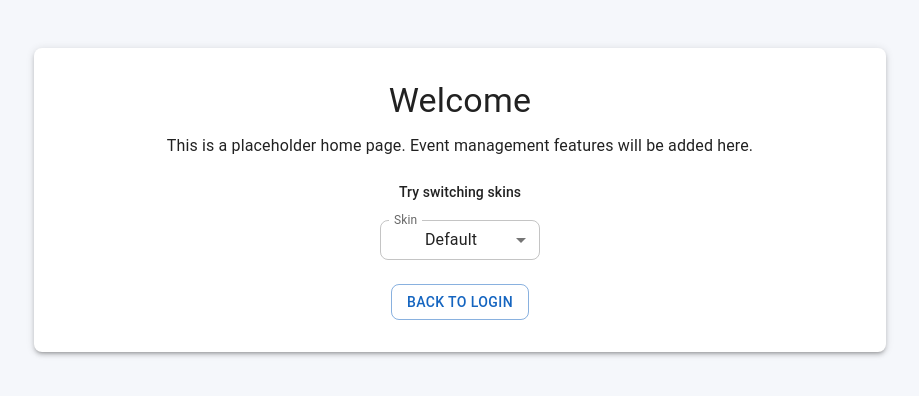
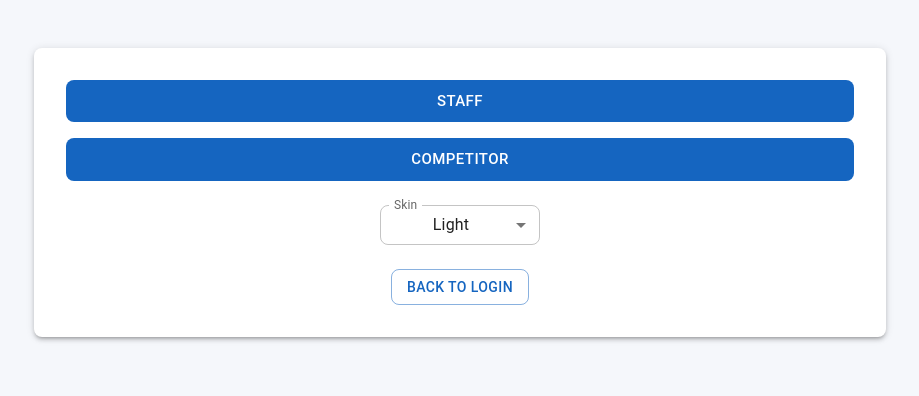
Before and after one commit to dancingevilgenius/event-system-pro, a React (Vite) app in the folder front-ends/front-end-cursor/: page /home in a window 1280 px wide. Shown: the top 396 px of the page, without its empty margins (180-1099 px from the left). Built offline with nearby package versions, Linux system fonts and the light colour scheme.

Commit message:
Add staff and competitor flows and rename default skin to Light.
Replace the home placeholder with role selection, add shared contest list pages for staff and competitor paths, and rename the default theme skin to Light.

```diff
--- a/front-ends/front-end-cursor/src/App.tsx
+++ b/front-ends/front-end-cursor/src/App.tsx
@@ -1,7 +1,9 @@
 import { Navigate, Route, Routes } from 'react-router-dom';
+import CompetitorPage from './pages/CompetitorPage';
 import HomePage from './pages/HomePage';
 import LoginPage from './pages/LoginPage';
 import RegisterPage from './pages/RegisterPage';
+import StaffPage from './pages/StaffPage';
 
 export default function App() {
   return (
@@ -9,6 +11,8 @@ export default function App() {
       <Route path="/" element={<LoginPage />} />
       <Route path="/register" element={<RegisterPage />} />
       <Route path="/home" element={<HomePage />} />
+      <Route path="/staff" element={<StaffPage />} />
+      <Route path="/competitor" element={<CompetitorPage />} />
       <Route path="*" element={<Navigate to="/" replace />} />
     </Routes>
   );
--- a/front-ends/front-end-cursor/src/context/AppThemeProvider.tsx
+++ b/front-ends/front-end-cursor/src/context/AppThemeProvider.tsx
@@ -12,6 +12,9 @@ import { AppThemeContext } from './AppThemeContext';
 
 function readStoredSkinId(): SkinId {
   const stored = localStorage.getItem(SKIN_STORAGE_KEY);
+  if (stored === 'default') {
+    return DEFAULT_SKIN_ID;
+  }
   if (stored && stored in skins) {
     return stored as SkinId;
   }
--- /dev/null
+++ b/front-ends/front-end-cursor/src/pages/CompetitorPage.tsx
@@ -0,0 +1,5 @@
+import ContestSelectionPage from './ContestSelectionPage';
+
+export default function CompetitorPage() {
+  return <ContestSelectionPage title="Competitor" />;
+}
--- /dev/null
+++ b/front-ends/front-end-cursor/src/pages/ContestSelectionPage.tsx
@@ -0,0 +1,33 @@
+import { Button, Container, Paper, Stack, Typography } from '@mui/material';
+import { useNavigate } from 'react-router-dom';
+
+type ContestSelectionPageProps = {
+  title: string;
+};
+
+export default function ContestSelectionPage({ title }: ContestSelectionPageProps) {
+  const navigate = useNavigate();
+  const contests = ['Contest 1', 'Contest 2', 'Contest 3'];
+
+  return (
+    <Container maxWidth="md" sx={{ py: 6 }}>
+      <Paper elevation={3} sx={{ p: 4, textAlign: 'center' }}>
+        <Typography variant="h4" component="h1" gutterBottom>
+          {title}
+        </Typography>
+
+        <Stack spacing={2} sx={{ my: 3 }}>
+          {contests.map((contest) => (
+            <Button key={contest} variant="contained" size="large" fullWidth>
+              {contest}
+            </Button>
+          ))}
+        </Stack>
+
+        <Button variant="outlined" onClick={() => navigate('/home')}>
+          Back to Home
+        </Button>
+      </Paper>
+    </Container>
+  );
+}
--- a/front-ends/front-end-cursor/src/pages/HomePage.tsx
+++ b/front-ends/front-end-cursor/src/pages/HomePage.tsx
@@ -1,4 +1,4 @@
-import { Button, Container, Paper, Stack, Typography } from '@mui/material';
+import { Button, Container, Paper, Stack } from '@mui/material';
 import { useNavigate } from 'react-router-dom';
 import ThemeSwitcher from '../components/ThemeSwitcher';
 
@@ -8,17 +8,21 @@ export default function HomePage() {
   return (
     <Container maxWidth="md" sx={{ py: 6 }}>
       <Paper elevation={3} sx={{ p: 4, textAlign: 'center' }}>
-        <Typography variant="h4" component="h1" gutterBottom>
-          Welcome
-        </Typography>
-        <Typography variant="body1" color="text.secondary" sx={{ mb: 3 }}>
-          This is a placeholder home page. Event management features will be added here.
-        </Typography>
+        <Stack spacing={2} sx={{ mb: 3 }}>
+          <Button variant="contained" size="large" fullWidth onClick={() => navigate('/staff')}>
+            Staff
+          </Button>
+          <Button
+            variant="contained"
+            size="large"
+            fullWidth
+            onClick={() => navigate('/competitor')}
+          >
+            Competitor
+          </Button>
+        </Stack>
 
         <Stack spacing={2} sx={{ mb: 3, alignItems: 'center' }}>
-          <Typography variant="subtitle2" color="text.secondary">
-            Try switching skins
-          </Typography>
           <ThemeSwitcher />
         </Stack>
 
--- /dev/null
+++ b/front-ends/front-end-cursor/src/pages/StaffPage.tsx
@@ -0,0 +1,5 @@
+import ContestSelectionPage from './ContestSelectionPage';
+
+export default function StaffPage() {
+  return <ContestSelectionPage title="Staff" />;
+}
--- a/front-ends/front-end-cursor/src/skins/index.ts
+++ b/front-ends/front-end-cursor/src/skins/index.ts
@@ -1,15 +1,15 @@
 import { darkSkin } from './dark';
-import { defaultSkin } from './default';
+import { lightSkin } from './light';
 import type { SkinDefinition, SkinId } from './types';
 
 export const skins: Record<SkinId, SkinDefinition> = {
-  default: defaultSkin,
+  light: lightSkin,
   dark: darkSkin,
 };
 
 export const skinList: SkinDefinition[] = Object.values(skins);
 
-export const DEFAULT_SKIN_ID: SkinId = 'default';
+export const DEFAULT_SKIN_ID: SkinId = 'light';
 
 export const SKIN_STORAGE_KEY = 'event-system-pro.skin-id';
 
--- a/front-ends/front-end-cursor/src/skins/default.ts
+++ b/front-ends/front-end-cursor/src/skins/light.ts
@@ -1,8 +1,8 @@
 import type { SkinDefinition } from './types';
 
-export const defaultSkin: SkinDefinition = {
-  id: 'default',
-  label: 'Default',
+export const lightSkin: SkinDefinition = {
+  id: 'light',
+  label: 'Light',
   theme: {
     palette: {
       mode: 'light',
--- a/front-ends/front-end-cursor/src/skins/types.ts
+++ b/front-ends/front-end-cursor/src/skins/types.ts
@@ -1,6 +1,6 @@
 import type { ThemeOptions } from '@mui/material/styles';
 
-export type SkinId = 'default' | 'dark';
+export type SkinId = 'light' | 'dark';
 
 export type SkinDefinition = {
   id: SkinId;
--- a/front-ends/front-end-cursor/src/theme/createAppTheme.ts
+++ b/front-ends/front-end-cursor/src/theme/createAppTheme.ts
@@ -2,7 +2,7 @@ import { createTheme } from '@mui/material/styles';
 import { skins } from '../skins';
 import type { SkinId } from '../skins/types';
 
-export function createAppTheme(skinId: SkinId = 'default') {
-  const skin = skins[skinId] ?? skins.default;
+export function createAppTheme(skinId: SkinId = 'light') {
+  const skin = skins[skinId] ?? skins.light;
   return createTheme(skin.theme);
 }
```
Also changed, not shown: 1 other file (tests, documents, lock files or other folders).
